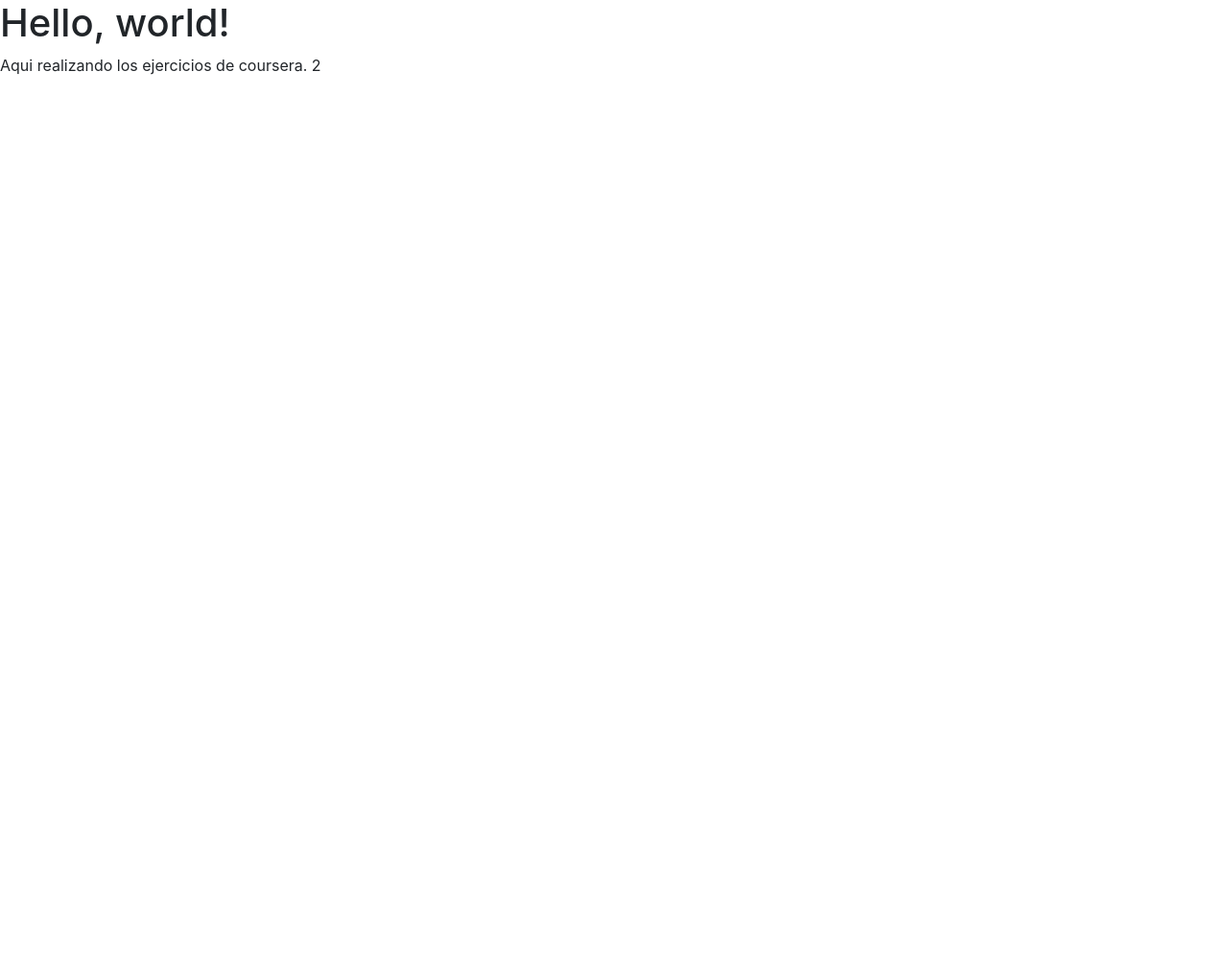
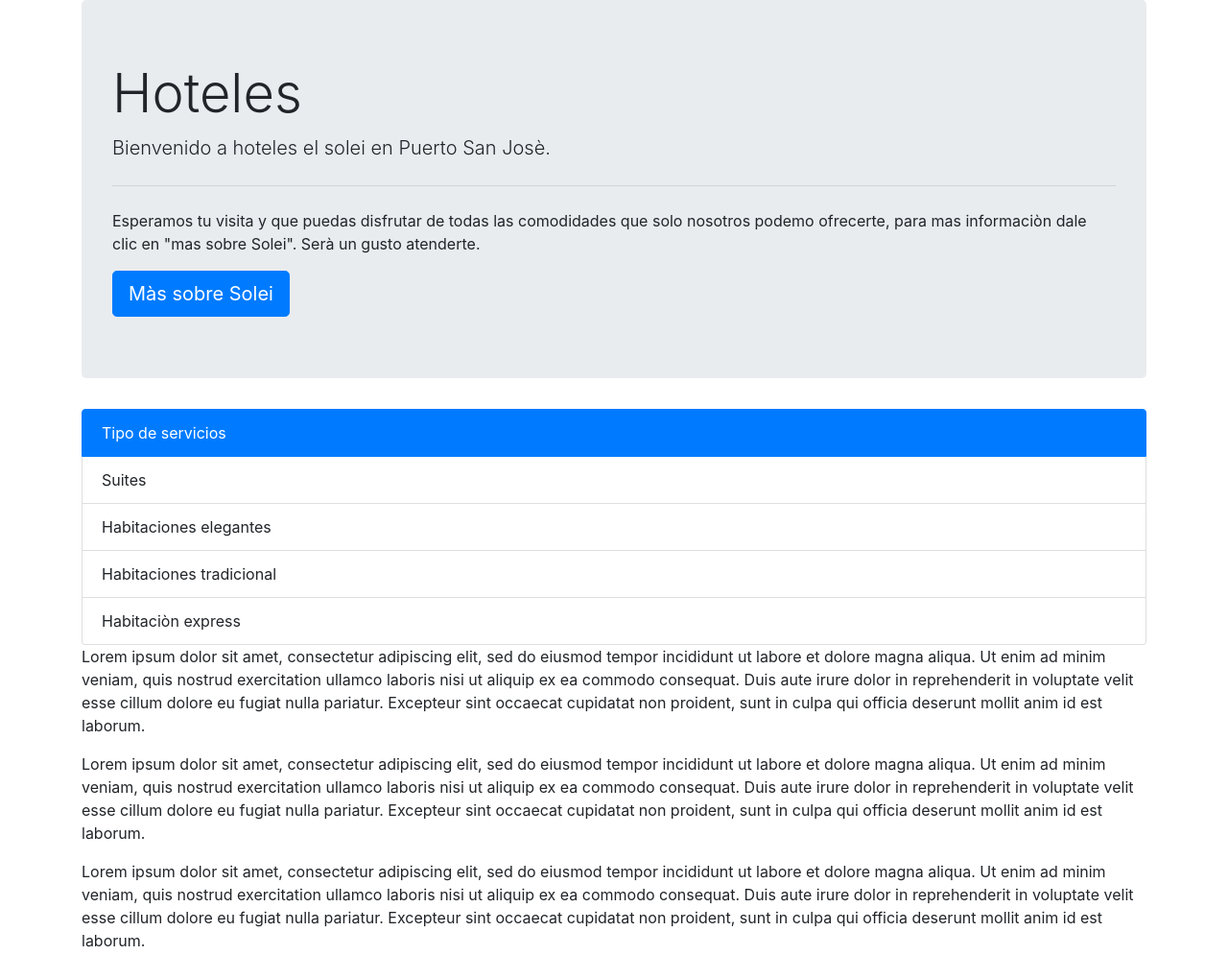
Before and after one commit to titan22fuentes/guia-hoteles, a website: page index.html in a window 1280 px wide. Shown: the whole page at 96% size. Before the commit the page ends 800 px from the top, so only its background shows below. Drawn offline with nearby package versions, Linux system fonts and the light colour scheme.

Commit message:
Se realiza lo solicitado en el ejercicio

```diff
--- a/index.html
+++ b/index.html
@@ -11,15 +11,40 @@
     <title>Hello, world!</title>
   </head>
   <body>
-    <h1>Hello, world!</h1>
-    <p>Aqui realizando los ejercicios de coursera. 2</p>
+    <div class="container">
+      <div class="row">
+        <div class="col-sm-12">
+          <div class="jumbotron">
+            <h1 class="display-4">Hoteles</h1>
+            <p class="lead">Bienvenido a hoteles el solei en Puerto San Josè.</p>
+            <hr class="my-4">
+            <p>Esperamos tu visita y que puedas disfrutar de todas las comodidades que solo nosotros podemo ofrecerte, para mas informaciòn dale clic en "mas sobre Solei". Serà un gusto atenderte.</p>
+            <a class="btn btn-primary btn-lg" href="#" role="button">Màs sobre Solei</a>
+          </div>
+
+          <ul class="list-group">
+            <li class="list-group-item active">Tipo de servicios</li>
+            <li class="list-group-item">Suites</li>
+            <li class="list-group-item">Habitaciones elegantes</li>
+            <li class="list-group-item">Habitaciones tradicional</li>
+            <li class="list-group-item">Habitaciòn express</li>
+          </ul>
+
+          <p>Lorem ipsum dolor sit amet, consectetur adipiscing elit, sed do eiusmod tempor incididunt ut labore et dolore magna aliqua. Ut enim ad minim veniam, quis nostrud exercitation ullamco laboris nisi ut aliquip ex ea commodo consequat. Duis aute irure dolor in reprehenderit in voluptate velit esse cillum dolore eu fugiat nulla pariatur. Excepteur sint occaecat cupidatat non proident, sunt in culpa qui officia deserunt mollit anim id est laborum.</p>
+          <p>Lorem ipsum dolor sit amet, consectetur adipiscing elit, sed do eiusmod tempor incididunt ut labore et dolore magna aliqua. Ut enim ad minim veniam, quis nostrud exercitation ullamco laboris nisi ut aliquip ex ea commodo consequat. Duis aute irure dolor in reprehenderit in voluptate velit esse cillum dolore eu fugiat nulla pariatur. Excepteur sint occaecat cupidatat non proident, sunt in culpa qui officia deserunt mollit anim id est laborum.</p>
+          <p>Lorem ipsum dolor sit amet, consectetur adipiscing elit, sed do eiusmod tempor incididunt ut labore et dolore magna aliqua. Ut enim ad minim veniam, quis nostrud exercitation ullamco laboris nisi ut aliquip ex ea commodo consequat. Duis aute irure dolor in reprehenderit in voluptate velit esse cillum dolore eu fugiat nulla pariatur. Excepteur sint occaecat cupidatat non proident, sunt in culpa qui officia deserunt mollit anim id est laborum.</p>
+
+        </div>
+      </div>
+    </div>
+
 
     <!-- Optional JavaScript -->
     <!-- jQuery first, then Popper.js, then Bootstrap JS -->
     <script src="node_modules/jquery/dist/jquery.min.js"></script>
     <script src="node_modules/popper/dist/popper.min.js"></script>
     <script src="node_modules/bootstrap/dist/js/bootstrap.min.js"></script>
-    <script src="https://stackpath.bootstrapcdn.com/bootstrap/4.5.2/js/bootstrap.min.js" integrity="sha384-B4gt1jrGC7Jh4AgTPSdUtOBvfO8shuf57BaghqFfPlYxofvL8/KUEfYiJOMMV+rV" crossorigin="anonymous"></script>
+
     <script type="text/JavaScript">
 
     </script>
```
